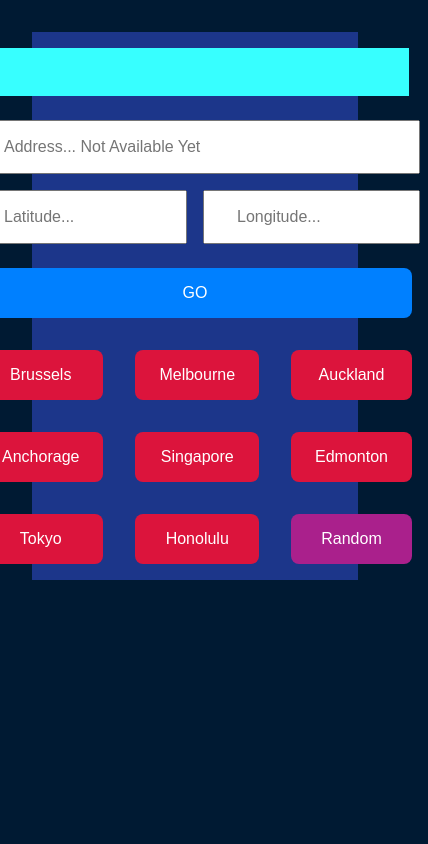
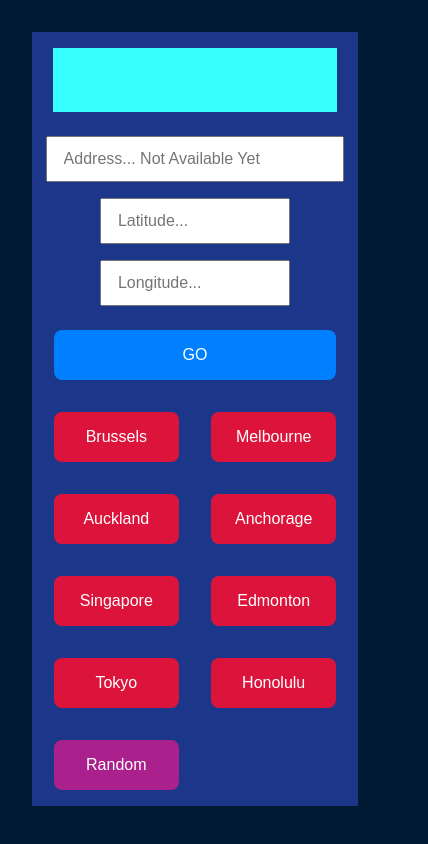
Before and after one commit to gillescj/projects, a plain HTML site: page timezone-helper/timezone-helper.html in a window 390 px wide. Shown: the whole page, 428 px wide, since content can reach past the window. Drawn offline with Linux system fonts and the light colour scheme.

Commit message:
mobile friendly timezone helper

```diff
--- a/timezone-helper/style/style.scss
+++ b/timezone-helper/style/style.scss
@@ -8,20 +8,17 @@ body {
 #container {
     display: grid;
     background-color: rgb(28, 54, 138);
-    // width: 30rem;
-    // align-items: center;
     justify-content: center;
     justify-items: center;
 }
 
 #result-container {
     background-color: rgb(55, 255, 255);
-    height: 1rem;
-    width: 85%;
+    height: 2rem;
+    width: 80%;
     padding: 1rem;
     margin: 1rem;
     text-align: center;
-    text
 }
 
 #input-container {
@@ -31,6 +28,7 @@ body {
 
 #search-latlong {
     display: flex;
+    flex-direction: column;
     align-items: center;
     input {
         width: 49%;
@@ -51,14 +49,14 @@ body {
 }
 
 input[type=text] {
-    padding: 1rem 2rem;
+    padding: 0.75rem 1rem;
     font-size: 1rem;
     margin: 0.5rem;
 }
 
 #places-container {
     display: grid;
-    grid-template-columns: 1fr 1fr 1fr;
+    grid-template-columns: 1fr;
     .btn {
         background-color: crimson;
     }
@@ -66,3 +64,24 @@ input[type=text] {
         background-color: rgb(170, 32, 140);
     }
 }
+
+@media only screen and (min-width: 22rem) {
+    #search-latlong {
+        flex-direction: column;
+    }
+    #places-container {
+        grid-template-columns: 1fr 1fr;
+    }
+}
+
+@media only screen and (min-width: 35rem) {
+    #result-container {
+        height: 1rem;
+    }
+    #search-latlong {
+        flex-direction: row;
+    }
+    #places-container {
+        grid-template-columns: 1fr 1fr 1fr;
+    }
+}
```
Also changed, not shown: timezone-helper/style/style.css, 1 other file.
